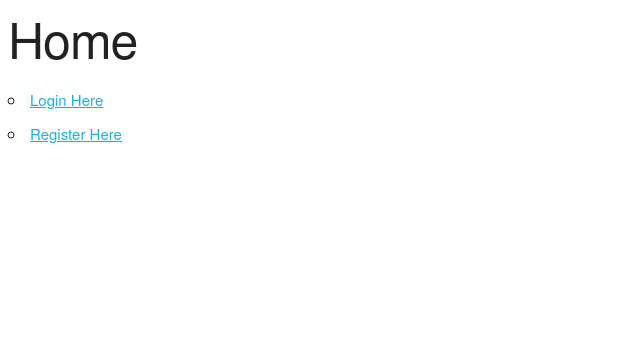
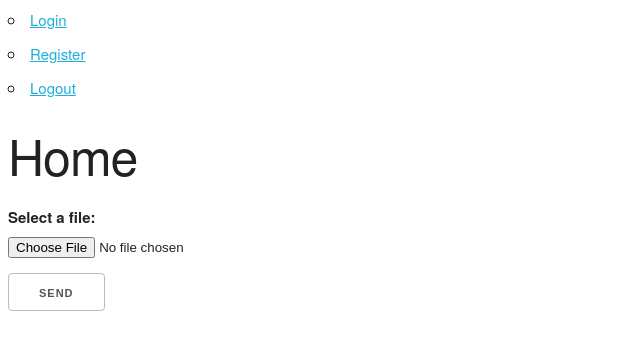
Before and after one commit to WilliamM163/file_sharing_app, a React (Vite) app in the folder client/: page / in a window 1280 px wide. Shown: the top 350 px of the page, without its empty margins (0-640 px from the left). Built offline with nearby package versions, Linux system fonts and the light colour scheme.

Commit message:
Changed navigation, stores JWT after login, and edited README

```diff
--- /dev/null
+++ b/client/src/components/navigation.jsx
@@ -0,0 +1,16 @@
+import { useState } from 'react';
+import { Link } from 'react-router-dom';
+
+function Navigation() {
+    return (
+        <nav>
+            <ul>
+                <li><Link to="/login">Login</Link></li>
+                <li><Link to="/register">Register</Link></li>
+                <li><a href="Logout">Logout</a></li>
+            </ul>
+        </nav>
+    );
+}
+
+export default Navigation;
--- a/client/src/pages/home.jsx
+++ b/client/src/pages/home.jsx
@@ -1,13 +1,25 @@
 import { Link } from 'react-router-dom';
 
+import Navigation from '../components/navigation';
+
 function Home() {
+    const onSubmit = (e) => {
+        const files = e.target.FileUpload.files;
+        console.log(e.target.FileUpload.files);
+
+        e.preventDefault();
+    }
+
     return (
     <div>
+        <Navigation />
         <h1>Home</h1>
-        <ul>
-            <li><Link to="/login">Login Here</Link></li>
-            <li><Link to="/register">Register Here</Link></li>
-        </ul>
+        <form onSubmit={onSubmit}>
+            <label htmlFor="FileUpload">Select a file:</label>
+            <input type="file" id="FileUpload" />
+            <br />
+            <button type='Submit'>Send</button>
+        </form>
     </div>
     );
 }
--- a/client/src/pages/login.jsx
+++ b/client/src/pages/login.jsx
@@ -1,9 +1,10 @@
 import { useState } from 'react';
-import { Link } from 'react-router-dom';
+import { Link, useNavigate } from 'react-router-dom';
 
 function Login() {
     const [email, setEmail] = useState('');
     const [password, setPassword] = useState('');
+    const navigate = useNavigate();
 
     const onSubmit = async (e) => {
         e.preventDefault();
@@ -12,7 +13,17 @@ function Login() {
             headers: {'Content-Type': 'application/json'},
             body: JSON.stringify({ email, password })
         });
-        console.log(response);
+
+        if (!response.ok) {
+            throw new Error(`Error! Status: ${response.status}`);
+        }
+
+        // Successfull Response
+        const { accessToken } = await response.json();
+        localStorage.setItem("accessToken", accessToken);
+
+        // Navigate to home page
+        navigate('/');
     }
 
     return (
```
Also changed, not shown: 2 other files (tests, documents, lock files or other folders).
